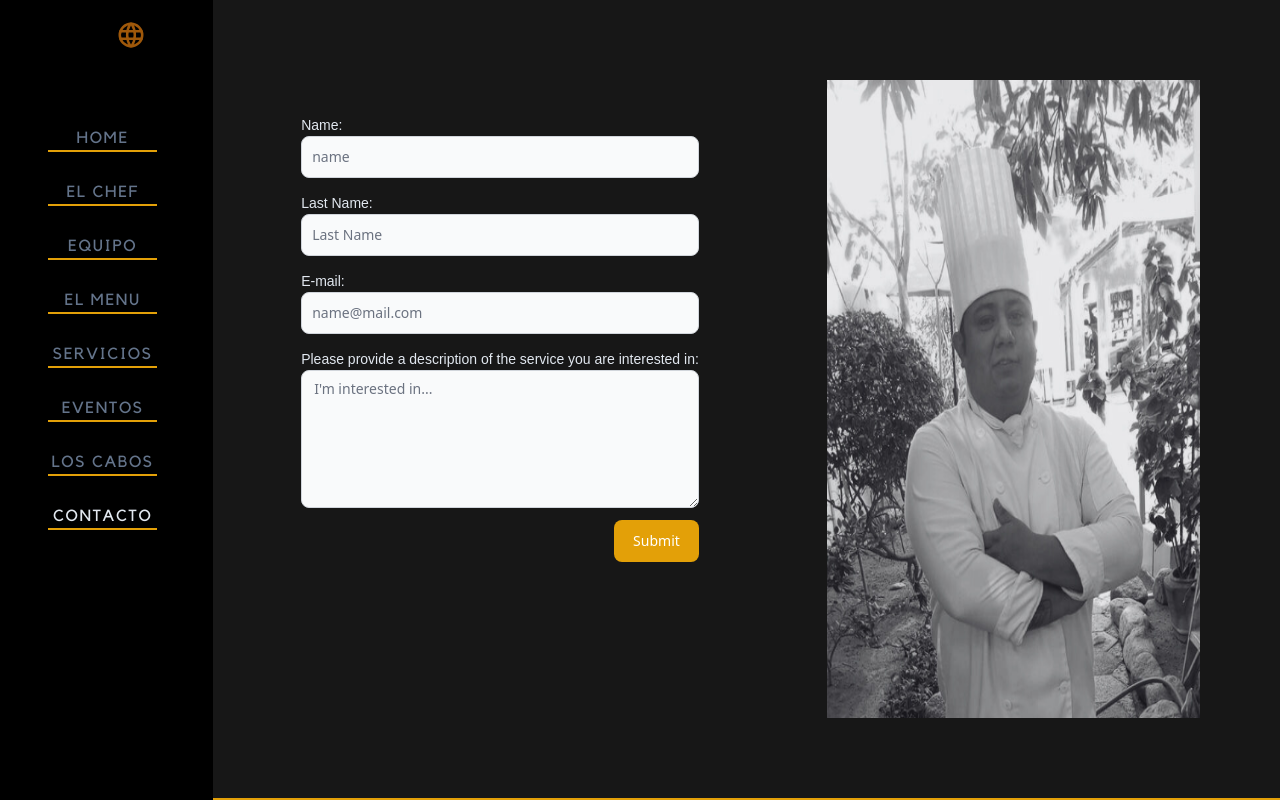
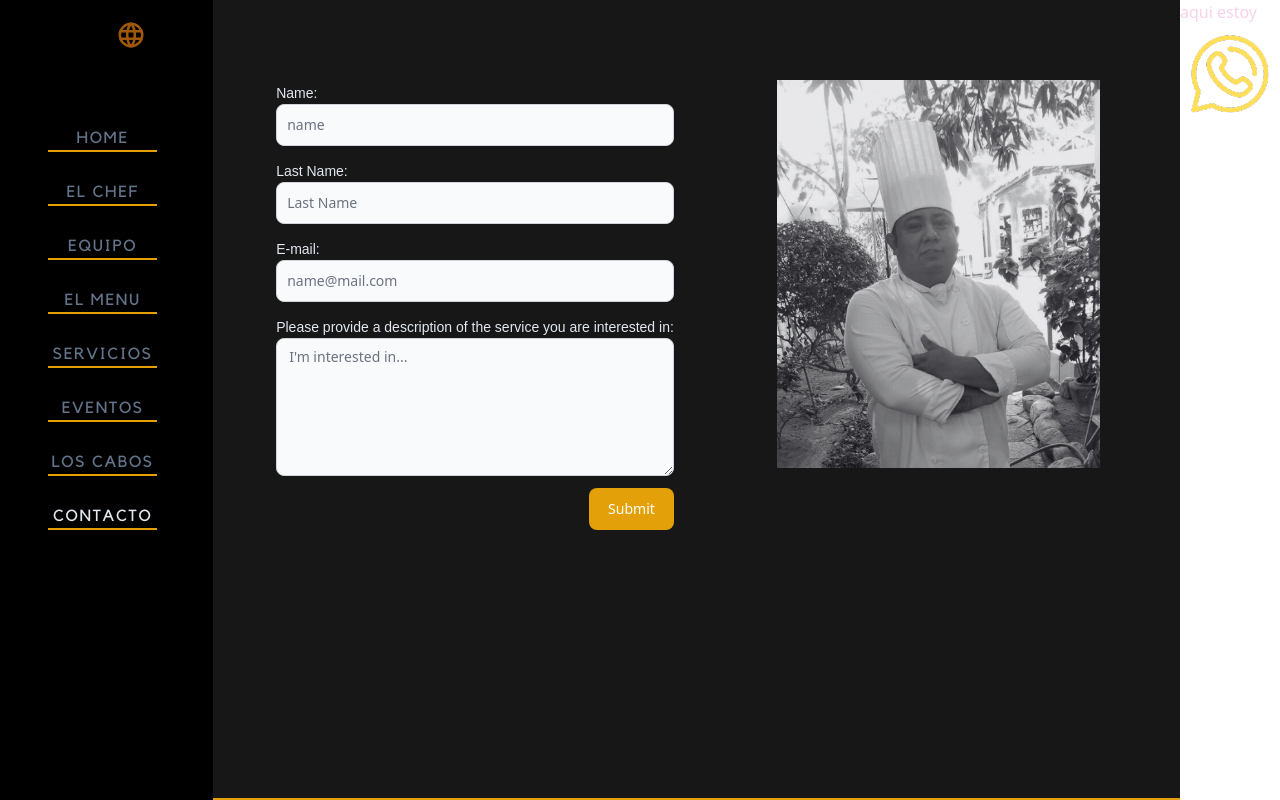
Before and after one commit to ivethglez80/webappChef, a React (Vite) app: page /contactUs in a window 1280 px wide. Built offline with nearby package versions, Linux system fonts and the light colour scheme; a web font is replaced by a local one.

Commit message:
starting wpp call action

```diff
--- a/src/App.jsx
+++ b/src/App.jsx
@@ -11,6 +11,7 @@ import Eventos from "./views/eventos/eventos"
 import Cabos from "./views/cabos/cabos"
 import Contacto from "./views/contacto/contacto"
 import NavBar from "./components/navBar/navBar"
+import SendWpp from "./components/wppMsj/wppMsj"
 import { LangProvider } from "./context/langContext"
 
 function App() {
@@ -26,7 +27,6 @@ function App() {
     <div className="md:flex">
     <NavBar />
 
-
     <div className="flex-1 md:h-screen md:overflow-hidden bg-neutral-900">
     <Routes>
       <Route exact path="/" Component ={Home}/>
@@ -39,6 +39,8 @@ function App() {
       <Route exact path="/contactUs" Component ={Contacto}/>
     </Routes>
     </div>
+
+    <SendWpp />
     </div>
 
     </BrowserRouter>
--- /dev/null
+++ b/src/components/wppMsj/wppMsj.jsx
@@ -0,0 +1,15 @@
+import React from "react";
+import wpplogo  from "./../../img/wpp-logo.png"
+
+const SendWpp = () =>{
+    return (
+        <div className="">
+                <p className="text-pink-200"> aqui estoy</p>
+                <a href="https://api.whatsapp.com/send?phone=05491134318192&text=esta es una prueba">
+                <img src={wpplogo} />
+                </a>
+        </div>
+    )
+};
+
+export default SendWpp;
--- a/src/views/contacto/contacto.jsx
+++ b/src/views/contacto/contacto.jsx
@@ -9,12 +9,12 @@ const Contacto = () => {
                         sm:flex sm:flex-col
                         border-b-2 border-yellow-400">
 
-                <div className="md:my-20 md:ml-10 flex justify-center"> {/* contactForm */}
+                <div className="md:my-12 md:ml-10 flex justify-center"> {/* contactForm */}
                     <ContactForm />
                 </div> {/* contactForm ends*/}
 
 
-                <div className="md:m-20 sm:m-10 flex justify-center">{/* img */}
+                <div className="md:m-20 md:block sm:m-10 sm:flex sm:justify-center">{/* img */}
 
                     <img src={chefalfonso2} alt="chef alfonso wedding service at los cabos" />
 
```
Also changed, not shown: src/img/wpp-logo.png (added).
